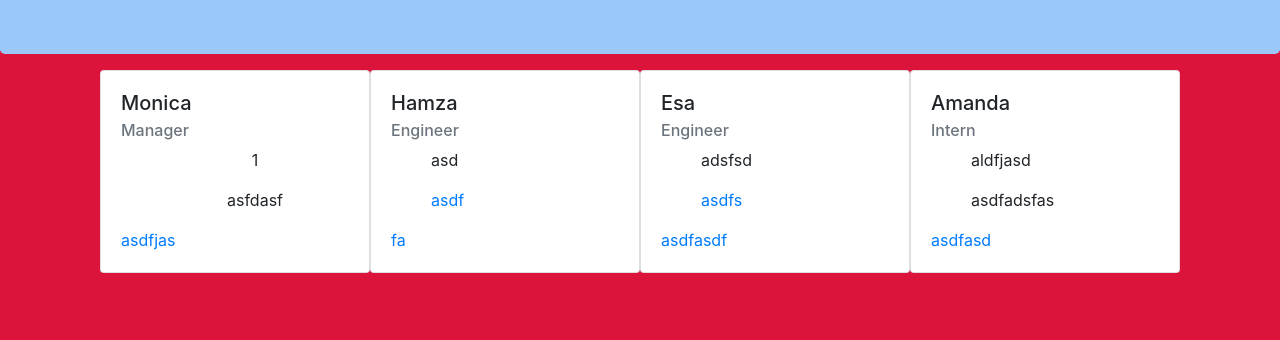
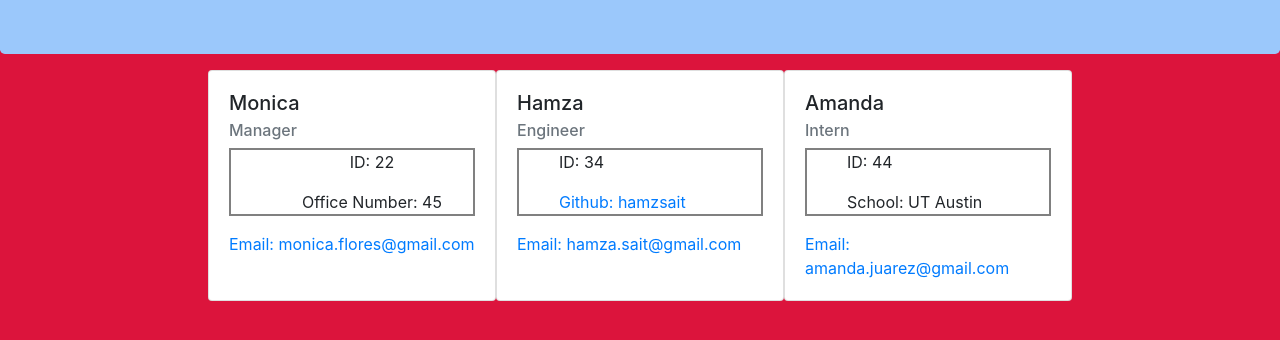
Before and after one commit to hamzsait/TeamProfileGenerator, a website: page output.html in a window 1280 px wide. Shown: the part 130-470 px from the top of the page. Drawn offline with nearby package versions, Linux system fonts and the light colour scheme.

Commit message:
added lables for card content

```diff
--- a/output.html
+++ b/output.html
@@ -27,31 +27,20 @@
       <h5 class="card-title">Monica</h5>
       <h6 class="card-subtitle mb-2 text-muted">Manager</h6>
       <ul>
-        <p style = "text-align: center" class="card-text">1</p>
-        <p style = "text-align: center" class="card-text">asfdasf</p>
+        <p style = "text-align: center" class="card-text">ID: 22</p>
+        <p style = "text-align: center" class="card-text">Office Number: 45</p>
       </ul>
-      <a href="asdfjas" class="card-link">asdfjas</a>
+      <a href="mailto:monica.flores@gmail.com" class="card-link">Email: monica.flores@gmail.com</a>
     </div>
   </div><div class="card" style="width: 18rem;">
     <div class="card-body">
       <h5 class="card-title">Hamza</h5>
       <h6 class="card-subtitle mb-2 text-muted">Engineer</h6>
       <ul>
-        <p class="card-text">asd</p>
-        <a href="asdf" class="card-link">asdf</a>
+        <p class="card-text">ID: 34</p>
+        <a href="hamzsait" class="card-link">Github: hamzsait</a>
       </ul>
-      <a href="fa" class="card-link">fa</a>
-    </div>
-  </div>
-<div class="card" style="width: 18rem;">
-    <div class="card-body">
-      <h5 class="card-title">Esa</h5>
-      <h6 class="card-subtitle mb-2 text-muted">Engineer</h6>
-      <ul>
-        <p class="card-text">adsfsd</p>
-        <a href="asdfs" class="card-link">asdfs</a>
-      </ul>
-      <a href="asdfasdf" class="card-link">asdfasdf</a>
+      <a href="mailto:hamza.sait@gmail.com" class="card-link">Email: hamza.sait@gmail.com</a>
     </div>
   </div>
 <div class="card" style="width: 18rem;">
@@ -59,10 +48,10 @@
       <h5 class="card-title">Amanda</h5>
       <h6 class="card-subtitle mb-2 text-muted">Intern</h6>
       <ul>
-        <p class="card-text">aldfjasd</p>
-        <p class="card-text">asdfadsfas</p>
+        <p class="card-text">ID: 44</p>
+        <p class="card-text">School: UT Austin</p>
       </ul>
-      <a href="asdfasd" class="card-link">asdfasd</a>
+      <a href="mailto:amanda.juarez@gmail.com" class="card-link">Email: amanda.juarez@gmail.com</a>
     </div>
 </div>
 
--- a/templates/style.css
+++ b/templates/style.css
@@ -4,3 +4,7 @@
 body{
     background-color: crimson;
 }
+ul{
+    border: grey 2px solid;
+    list-style-type: disc;
+}
```
Also changed, not shown: templates/Engineer.html (+3 -3 lines), templates/Intern.html (+3 -3 lines), templates/Manager.html (+3 -3 lines).
